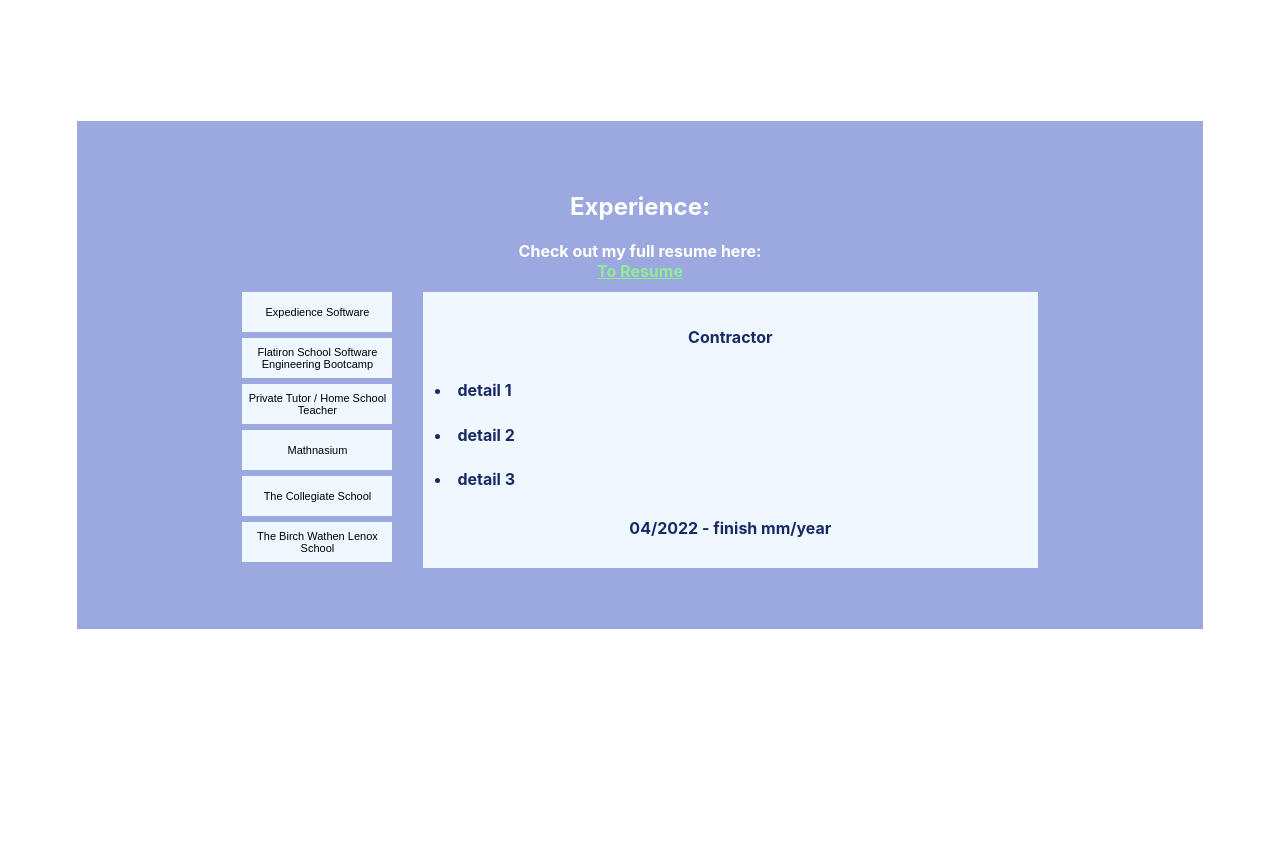
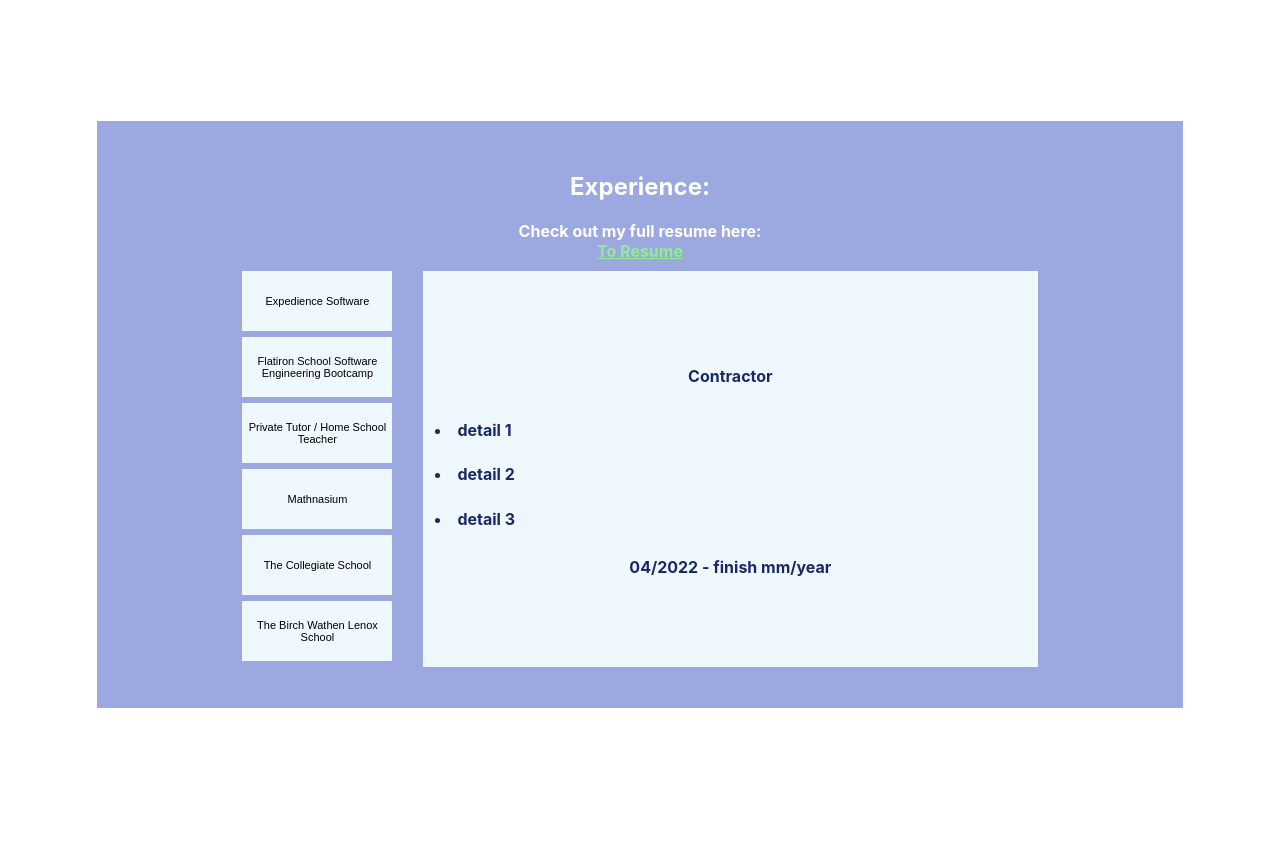
Before and after one commit to dylantoporek/portfolio-project, a React (Create React App) app: page / in a window 1280 px wide. Shown: the part 1420-2287 px from the top of the page. Built offline with nearby package versions, Linux system fonts and the light colour scheme.

Commit message:
latest version:

```diff
--- a/src/App.css
+++ b/src/App.css
@@ -238,7 +238,7 @@
   display: flex;
   flex-direction: column;
   align-items: center;
-  padding: 5%;
+  padding: 3%;
   color: white;
   width: 100%;
 }
@@ -271,7 +271,7 @@
 
 .work-button{
   width: 150px;
-  height: 40px;
+  height: 60px;
   font-size: 11px;
   margin-bottom: 4%;
   border: none;
```
